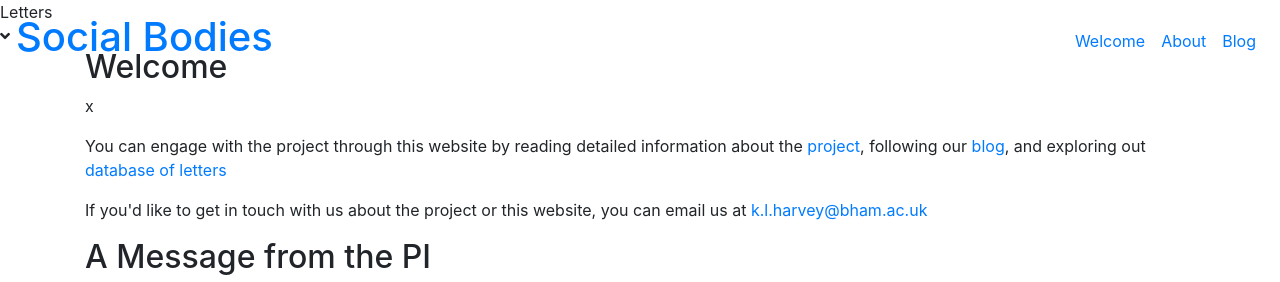
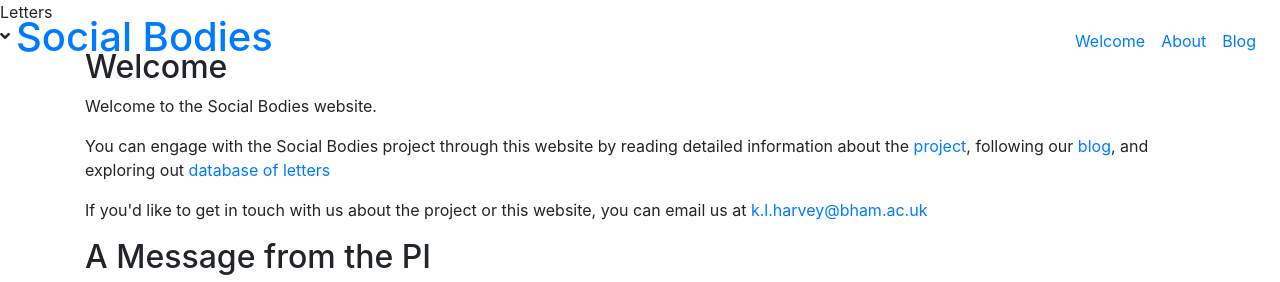
Before and after one commit to bear-rsg/social-bodies, a Django app: page / in a window 1280 px wide. Shown: the top 282 px of the page. Run offline with Django 3.2, Linux system fonts and the light colour scheme; parts of the project's set-up code (start-up, migrations or seed data) failed here and were passed over; some libraries are stand-ins or nearby versions.

Commit message:
tweaked the placeholder text

```diff
--- a/django/general/templates/general/welcome.html
+++ b/django/general/templates/general/welcome.html
@@ -15,10 +15,10 @@
     <div id="welcome-content" class="container">
         <h2>Welcome</h2>
         <p>
-            x
+            Welcome to the Social Bodies website.
         </p>
         <p>
-            You can engage with the project through this website by reading detailed information about the <a href="{% url 'about' %}">project</a>, following our <a href="{% url 'blog' %}">blog</a>, and exploring out <a href="{% url 'welcome' %}"> database of letters</a>
+            You can engage with the Social Bodies project through this website by reading detailed information about the <a href="{% url 'about' %}">project</a>, following our <a href="{% url 'blog' %}">blog</a>, and exploring out <a href="{% url 'welcome' %}"> database of letters</a>
         </p>
         <p>
             If you'd like to get in touch with us about the project or this website, you can email us at <a href="mailto:k.l.harvey@bham.ac.uk?subject=Social Bodies website">k.l.harvey@bham.ac.uk</a>
```
